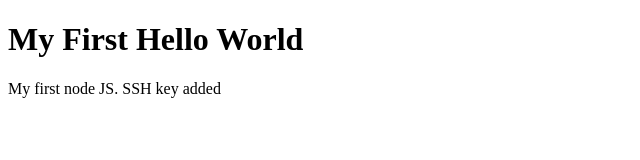
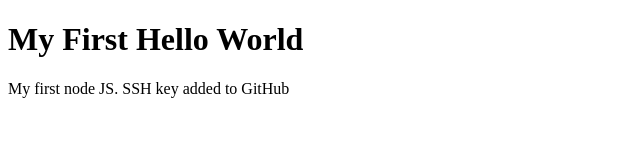
Before and after one commit to M-Sai-Pranav/AWSHost, a website: page hello.html in a window 1280 px wide. Shown: the full height of the page, 0-640 px from the left. Drawn offline with Linux system fonts and the light colour scheme.

Commit message:
SSH Test

```diff
--- a/hello.html
+++ b/hello.html
@@ -4,7 +4,7 @@
 
 <h1>My First Hello World</h1>
 
-<p>My first node JS. SSH key added</p>
+<p>My first node JS. SSH key added to GitHub</p>
 
 </body>
 </html>
```
